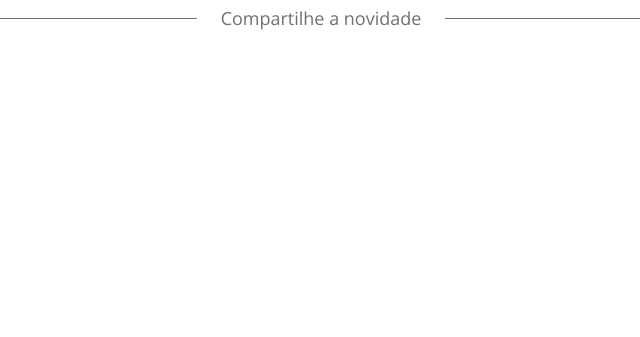
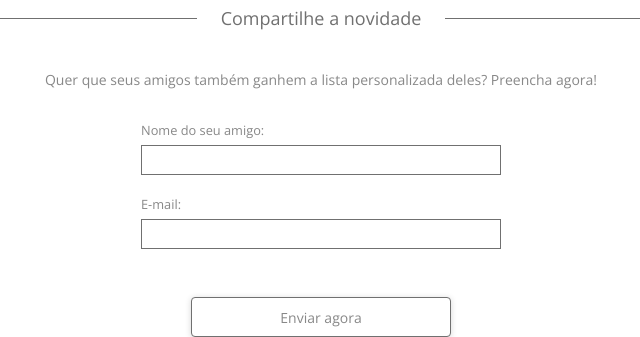
Before and after one commit to GabrielAlvesFS/LinxImpulse-LandingPage, a React (Vite) app: page / in a window 1280 px wide. Shown: the part 2011-2348 px from the top of the page, without its empty margins (319-959 px from the left). Before the commit the page ends 2041 px from the top, so only its background shows below. Built offline with nearby package versions, Linux system fonts and the light colour scheme.

Commit message:
:sparkles: feat: Adicionando Componente ShareSection na Home

```diff
--- a/src/pages/Home/index.jsx
+++ b/src/pages/Home/index.jsx
@@ -2,7 +2,7 @@ import { Header } from '../../components/Header';
 import { HelpSection } from '../../components/HelpSection';
 import { Divider } from '../../components/Divider';
 import { Products } from '../../components/Products';
-
+import { ShareSection } from '../../components/ShareSection';
 
 function Home() {
   return (
@@ -12,6 +12,7 @@ function Home() {
       <Divider>Sua seleção especial</Divider>
       <Products />
       <Divider>Compartilhe a novidade</Divider>
+      <ShareSection />
     </>
   );
 }
```
